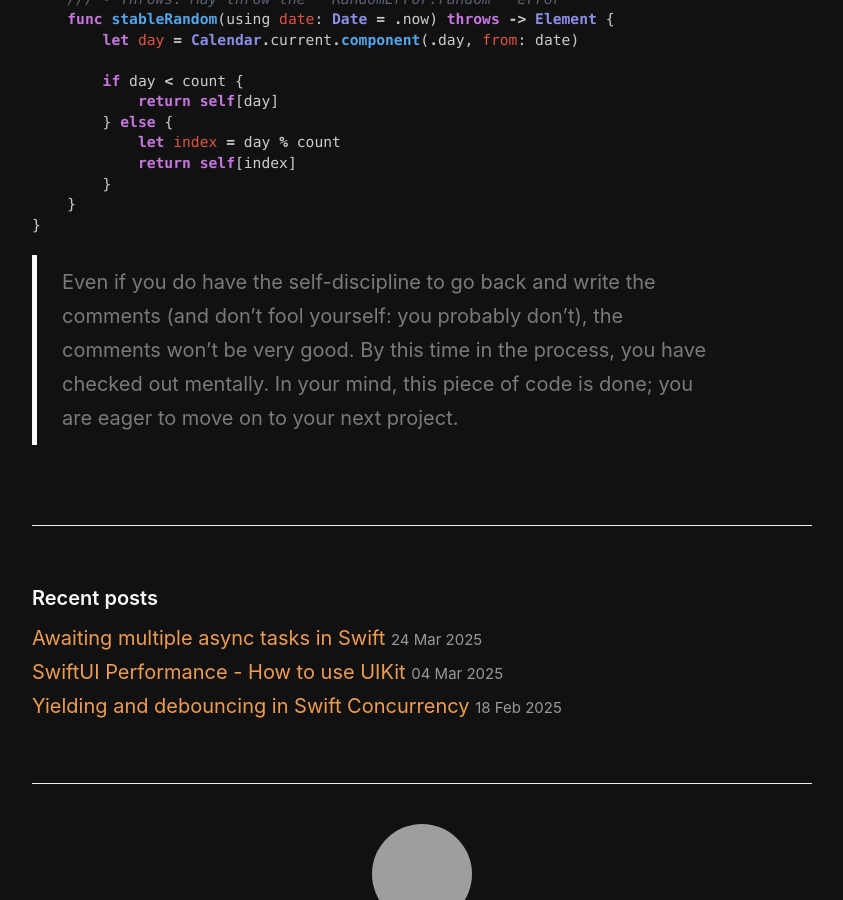
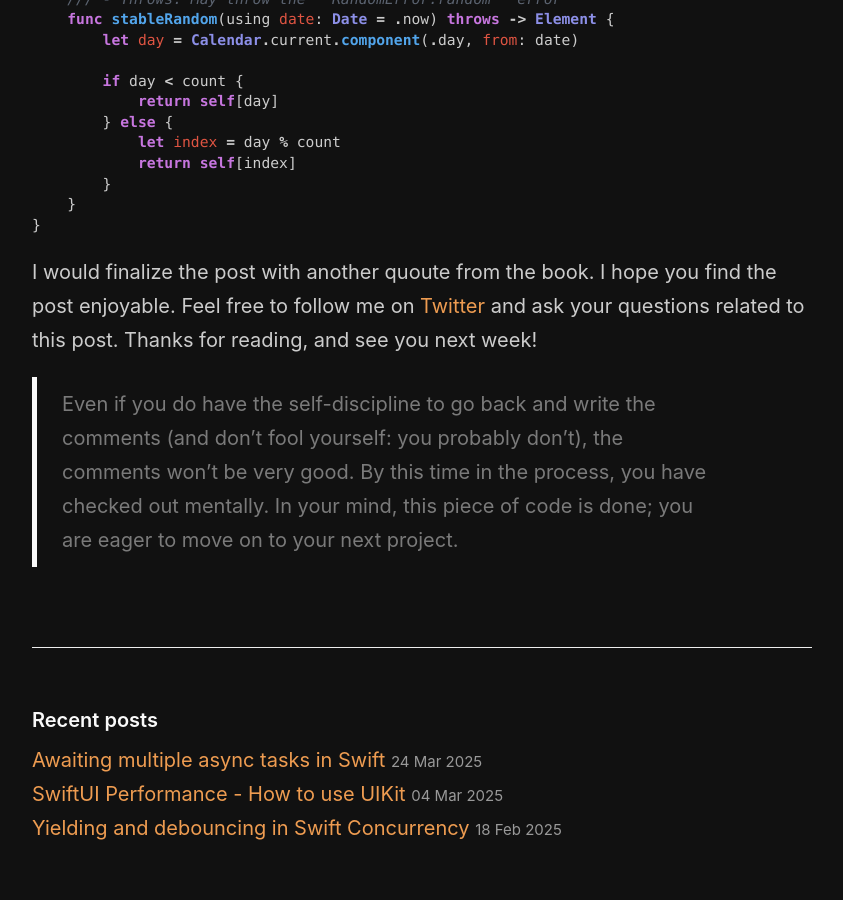
Before and after one commit to mecid/mecid.github.io, a Jekyll site: the page built from _posts/2025-04-01-documenting-your-code-with-docc.md, in a window 1280 px wide and 900 px high, scrolled down 3765 px, cut to the strip 0-900 px from the top of the window. Shown: the whole strip, without its empty margins (218-1061 px from the left). Built offline with Jekyll 4.4.1, drawn with Linux system fonts in a browser that asks for light colours; grey boxes are pictures that could not be loaded.

Commit message:
conclusion added to the docc post

````diff
--- a/_posts/2025-04-01-documenting-your-code-with-docc.md
+++ b/_posts/2025-04-01-documenting-your-code-with-docc.md
@@ -139,4 +139,6 @@
 }
 ```
 
+I would finalize the post with another quoute from the book. I hope you find the post enjoyable. Feel free to follow me on [Twitter](https://twitter.com/mecid) and ask your questions related to this post. Thanks for reading, and see you next week!
+
 > Even if you do have the self-discipline to go back and write the comments (and don’t fool yourself: you probably don’t), the comments won’t be very good. By this time in the process, you have checked out mentally. In your mind, this piece of code is done; you are eager to move on to your next project.
````
